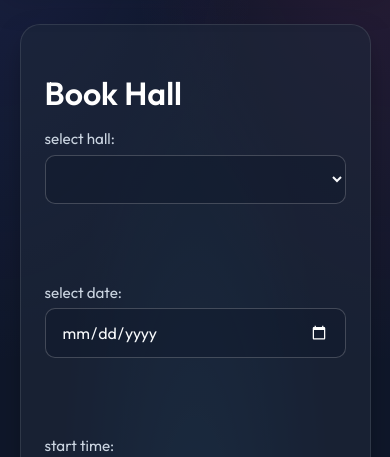
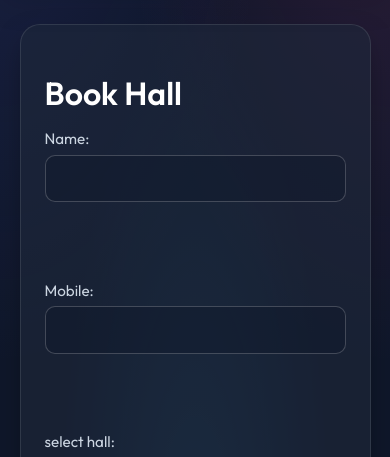
Before and after one commit to Jadhav1tejas/Facility_Booking_System, a Django app: page /hall/ in a window 390 px wide. Shown: the part 231-688 px from the top of the page. Run offline with Django 5.2, Linux system fonts and the light colour scheme; the visitor is signed in with stand-in values (Sample User, id 1); data that the repository does not hold is empty.

Commit message:
Add Name and Mobile fields to Hall and Studio bookings

```diff
--- a/Booking/templates/hall.html
+++ b/Booking/templates/hall.html
@@ -22,6 +22,12 @@
 {% endif %}
 <form method="POST">
     {% csrf_token %}
+    <label>Name:</label>
+    <input type="text" name="name" required>
+    <br><br>
+    <label>Mobile:</label>
+    <input type="text" name="mobile" required>
+    <br><br>
     <label>select hall:</label>
     <select name="facility_id" id="facility_id" required>
         {% for facility in facilities %}
--- a/Booking/templates/studio.html
+++ b/Booking/templates/studio.html
@@ -25,6 +25,12 @@
 {% endif %}
 <form method="POST">
     {% csrf_token %}
+    <label>Name:</label>
+    <input type="text" name="name" required>
+    <br><br>
+    <label>Mobile:</label>
+    <input type="text" name="mobile" required>
+    <br><br>
     <label>select Studio:</label>
     <select name="facility_id" id="facility_id" required>
         {% for facility in facilities %}
--- a/Booking/views.py
+++ b/Booking/views.py
@@ -31,6 +31,8 @@ def hall_booking(request):
         booking_date = request.POST.get("Booking_date")
         start_time = request.POST.get("start_time")
         end_time = request.POST.get("end_time")
+        name = request.POST.get("name")
+        mobile = request.POST.get("mobile")
 
         # -----------------------
         # Validations (Date/Time)
@@ -164,7 +166,8 @@ def hall_booking(request):
             membership_type=membership_type,
 
             total_amount=total_amount,
-
+            name=name,
+            mobile=mobile,
             user=request.user
 
         )
@@ -210,6 +213,8 @@ def studio_booking(request):
         booking_date = request.POST.get("Booking_date")
         start_time = request.POST.get("start_time")
         end_time = request.POST.get("end_time")
+        name = request.POST.get("name")
+        mobile = request.POST.get("mobile")
 
         try:
             parsed_date = datetime.strptime(booking_date, "%Y-%m-%d").date()
@@ -295,7 +300,10 @@ def studio_booking(request):
             end_time=end_time,
             booking_type="hourly",
             membership_type=membership_type,
-            total_amount=total_amount
+            total_amount=total_amount,
+            name=name,
+            mobile=mobile,
+            user=request.user
         )
 
         return render(
```
